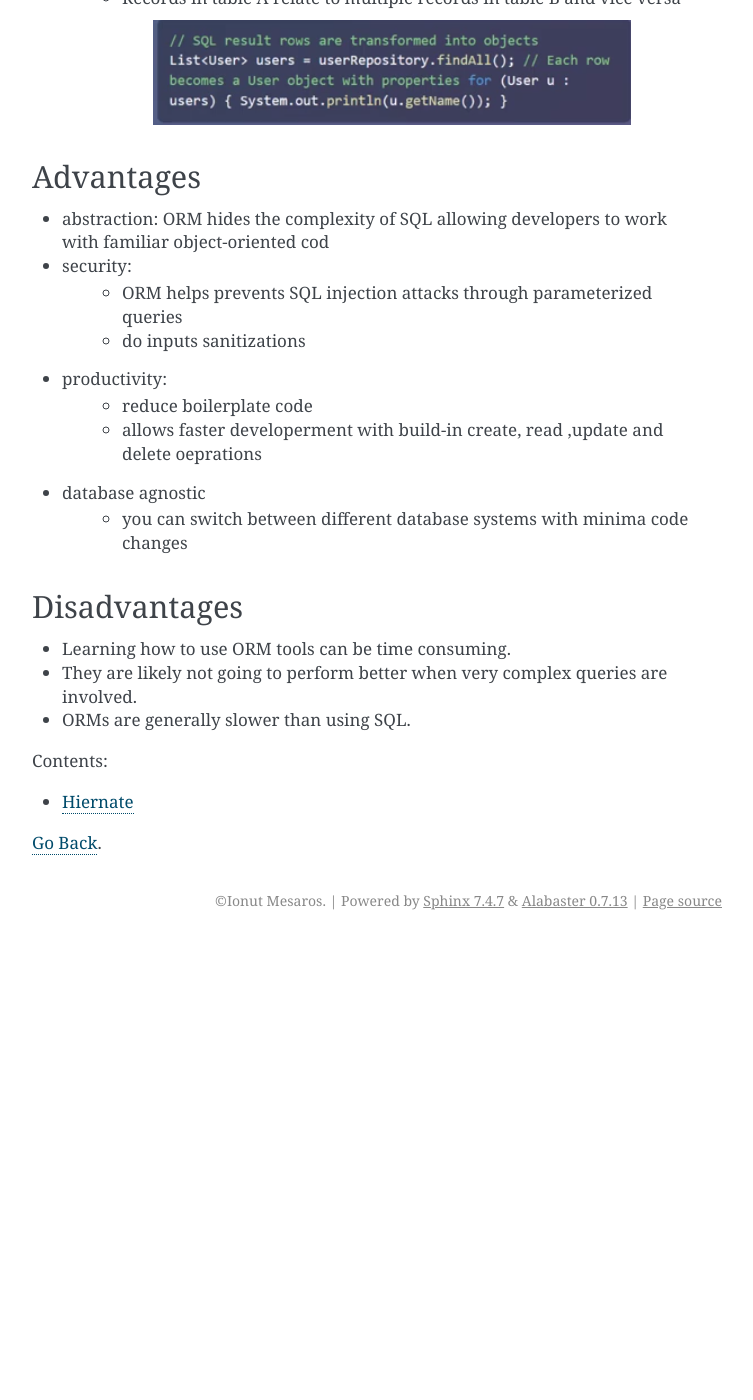
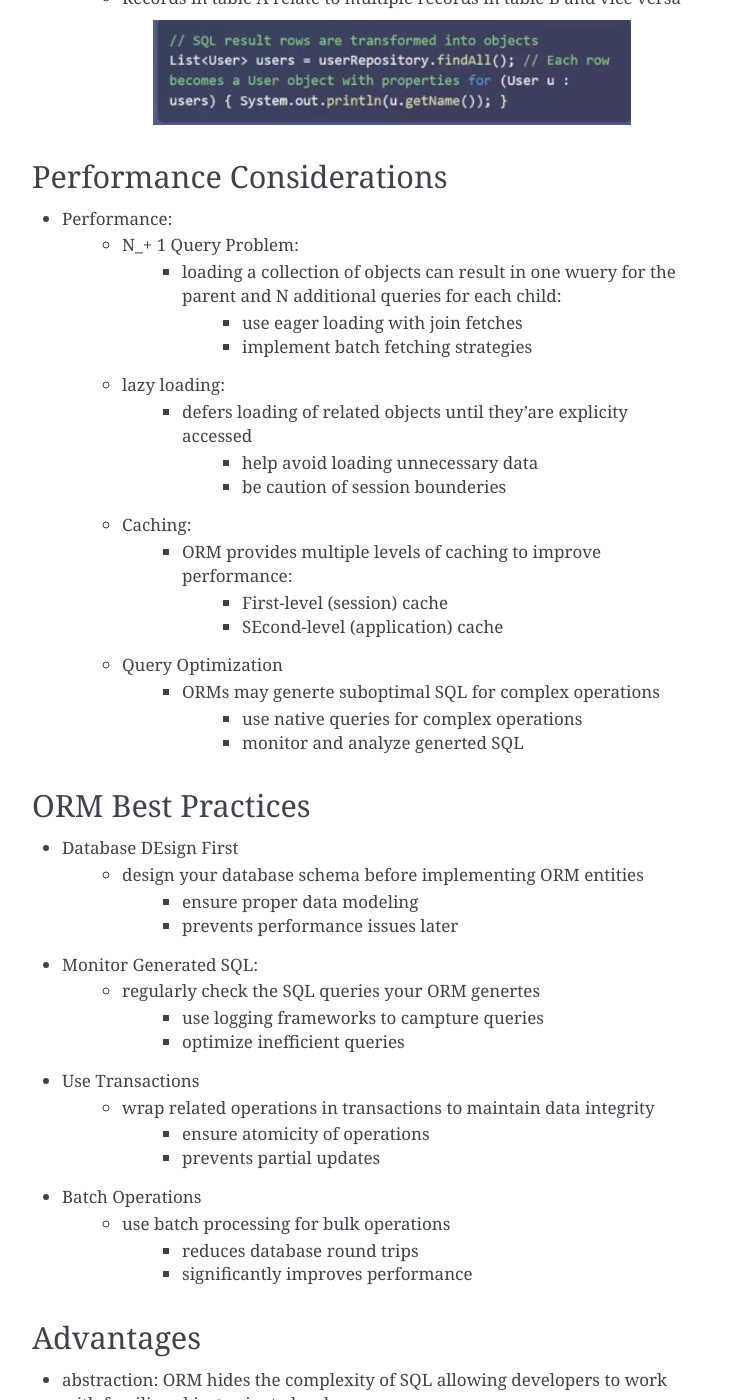
Before and after one commit to Ionuc/books_summaries, a Sphinx documentation site: the page built from sphinx/source/db/orm/index.rst, in a window 1280 px wide and 1400 px high, scrolled down 2006 px. Shown: the whole window, without its empty margins (388-1141 px from the left). Built offline with Sphinx 7.4.7, drawn with Linux system fonts in a browser that asks for light colours; pages that are not in the unit, such as notebooks, are missing from menus; before the commit the page ends 2946 px from its top, so only the background shows below that.

```diff
--- a/sphinx/source/db/orm/index.rst
+++ b/sphinx/source/db/orm/index.rst
@@ -82,6 +82,45 @@ ORM Relationships
        :align: center
 
 
+Performance Considerations
+--------------------------
+- Performance:
+    - N_+ 1 Query Problem:
+        - loading a collection of objects can result in one wuery for the parent and N additional queries for each child:
+            - use eager loading with join fetches
+            - implement batch fetching strategies
+    - lazy loading:
+        - defers loading of related objects until they'are explicity accessed
+            - help avoid loading unnecessary data
+            - be caution of session bounderies
+    - Caching:
+        - ORM provides multiple levels of caching to improve performance:
+            - First-level (session) cache
+            - SEcond-level (application) cache
+    - Query Optimization
+        - ORMs may generte suboptimal SQL for complex operations
+            - use native queries for complex operations
+            - monitor and analyze generted SQL
+
+ORM Best Practices
+------------------
+- Database DEsign First
+    - design your database schema before implementing ORM entities
+        - ensure proper data modeling
+        - prevents performance issues later
+- Monitor Generated SQL:
+    - regularly check the SQL queries your ORM genertes
+        - use logging frameworks to campture queries
+        - optimize inefficient queries
+- Use Transactions
+    - wrap related operations in transactions to maintain data integrity
+        - ensure atomicity of operations
+        - prevents partial updates
+- Batch Operations
+    - use batch processing for bulk operations
+        - reduces database round trips
+        - significantly improves performance
+
 Advantages
 ----------
 - abstraction: ORM hides the complexity of SQL allowing developers to work with familiar object-oriented cod
@@ -98,7 +137,7 @@ Disadvantages
 -------------
 - Learning how to use ORM tools can be time consuming.
 - They are likely not going to perform better when very complex queries are involved.
-- ORMs are generally slower than using SQL.
+- Performance:
 
 .. toctree::
     :maxdepth: 2
```
Also changed, not shown: sphinx/source/db/security/index.rst (added, +13 -0 lines), sphinx/source/db/security/sql_injection.rst (added, +80 -0 lines).
